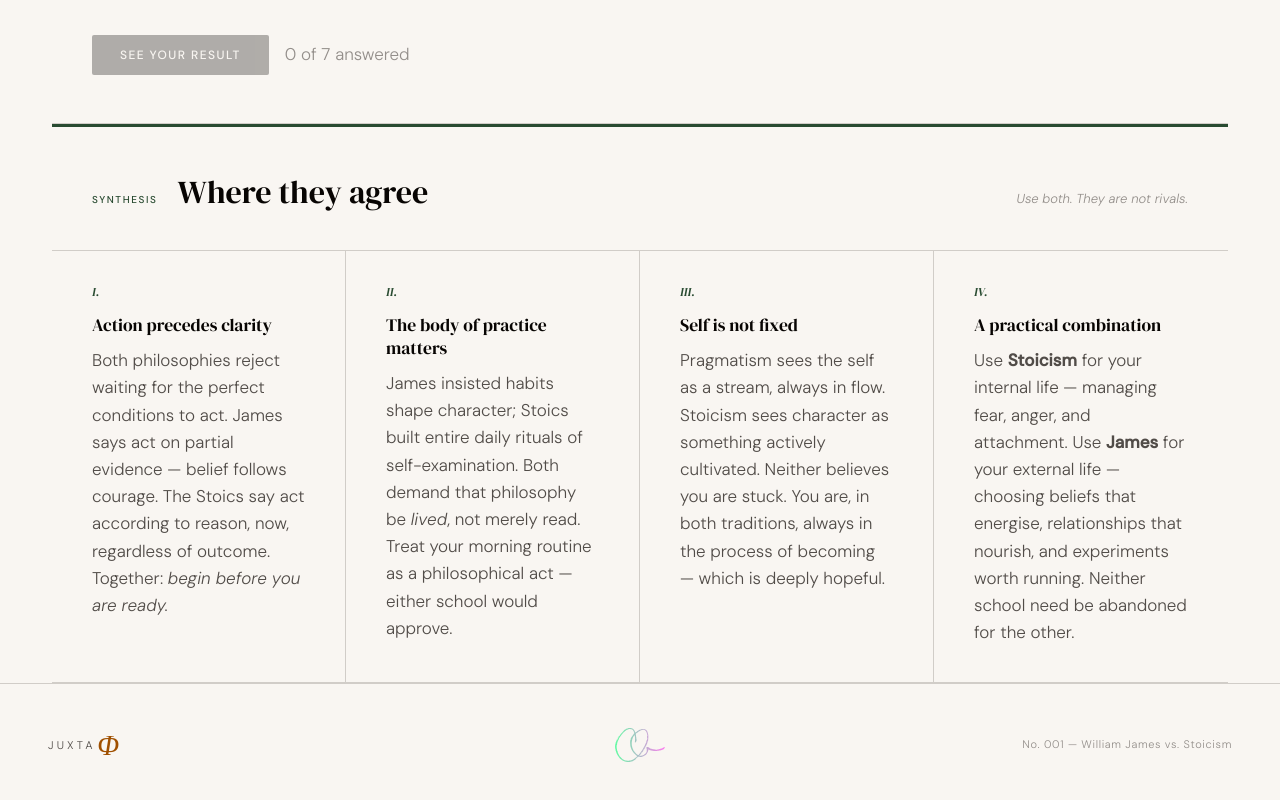
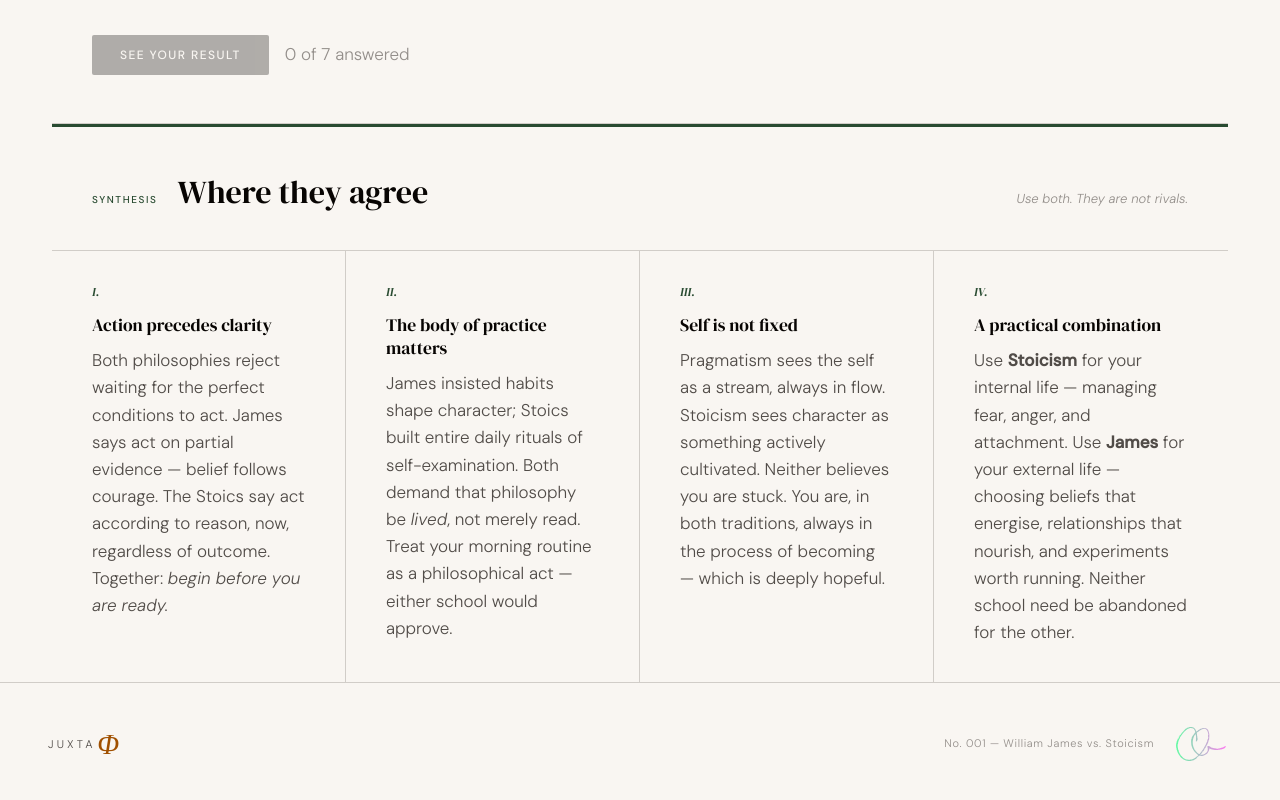
Before and after one commit to christianboyle/juxtaphi, a plain HTML site: page index.html in a window 1280 px wide. Shown: the part 6421-7221 px from the top of the page. Drawn offline with nearby package versions, Linux system fonts and the light colour scheme.

Commit message:
fix footer border

```diff
--- a/index.html
+++ b/index.html
@@ -693,7 +693,6 @@
   .overlap-cards {
     display: grid;
     grid-template-columns: repeat(auto-fit, minmax(260px, 1fr));
-    border-bottom: 1px solid var(--rule);
   }
   .overlap-card {
     padding: 32px 40px 36px;
@@ -726,9 +725,9 @@
   /* ── FOOTER ── */
   footer {
     padding: 40px 48px;
-    display: grid;
-    grid-template-columns: 1fr auto 1fr;
+    display: flex;
     align-items: center;
+    justify-content: space-between;
     border-top: 1px solid var(--rule);
   }
   .footer-wordmark {
@@ -742,7 +741,6 @@
     align-items: center;
     gap: 0.15em;
     line-height: 1;
-    justify-self: start;
   }
   .footer-wordmark .phi {
     font-family: 'DM Serif Display', serif;
@@ -752,6 +750,11 @@
     color: var(--james);
     line-height: 0.8;
   }
+  .footer-right {
+    display: flex;
+    align-items: center;
+    gap: 16px;
+  }
   .footer-sig {
     display: inline-flex;
     align-items: center;
@@ -760,7 +763,6 @@
     border-radius: 999px;
     opacity: 0.6;
     transition: opacity 0.15s ease;
-    justify-self: center;
   }
   .footer-sig:hover { opacity: 1; }
   .footer-sig-img {
@@ -773,7 +775,6 @@
     color: var(--ink-light);
     letter-spacing: 0.06em;
     font-weight: 300;
-    justify-self: end;
   }
 
   .scroll-hint {
@@ -1046,6 +1047,8 @@
 <!-- FOOTER -->
 <footer>
   <div class="footer-wordmark"><span>juxta</span><span class="phi">Φ</span></div>
+  <div class="footer-right">
+    <div class="footer-note" id="issue-footer-note"></div>
     <a
       class="footer-sig"
       href="https://christianboyle.com"
@@ -1055,7 +1058,7 @@
     >
       <img src="sig.svg" alt="Christian Boyle" class="footer-sig-img" />
     </a>
-  <div class="footer-note" id="issue-footer-note"></div>
+  </div>
 </footer>
 
 <script>
```
Lines whose indentation alone changed are shown as unchanged.
